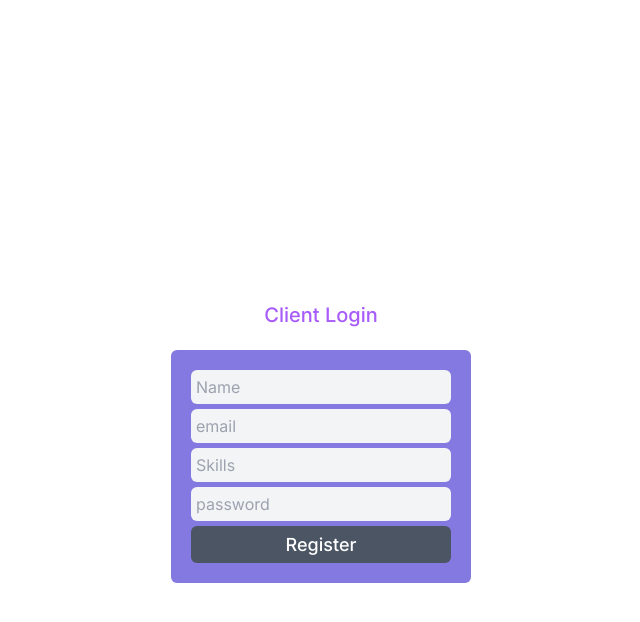
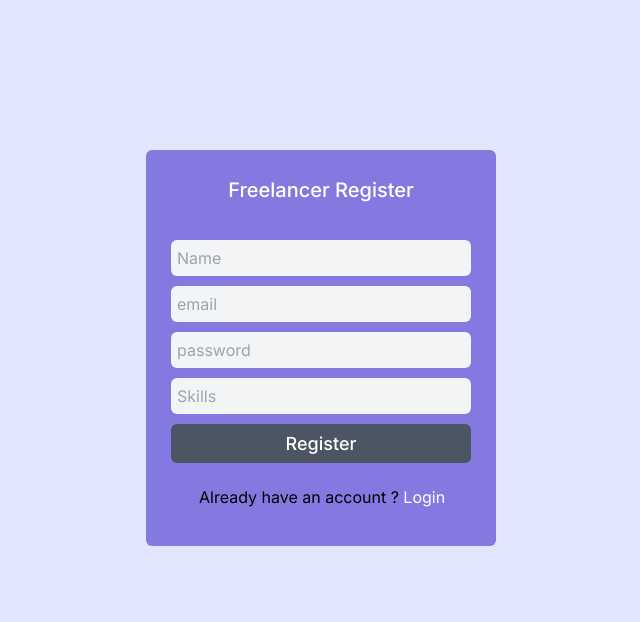
Before and after one commit to AlamRishad/django-marketplace, a Django app: page /reg/freelancer in a window 1280 px wide. Shown: the top 622 px of the page, without its empty margins (319-959 px from the left). Run offline with Django 4.2, Linux system fonts and the light colour scheme; some libraries are stand-ins or nearby versions.

Commit message:
UI Change

```diff
--- a/main/templates/Blog/blogs.html
+++ b/main/templates/Blog/blogs.html
@@ -4,7 +4,7 @@
         {% comment %} Search {% endcomment %}
         {% include 'components/searchBar.html' %}
 
-        <div class=" mx-auto">
+        <div class=" pl-30px ">
             <div class="bg-green-600 p-2 mt-2 inline-block rounded-md  ">
                 <a href="/blog/create">
                     <button>Add Blog</button>
--- a/main/templates/components/base_min.html
+++ b/main/templates/components/base_min.html
@@ -13,7 +13,7 @@
     <link href="https://fonts.googleapis.com/css2?family=Inter:wght@100;200;300;400;500;600;700;800;900&display=swap" rel="stylesheet">
     <title>Kaj Dorkar</title>
 </head>
-<body class=" font-inter ">
+<body class=" font-inter bg-indigo-100 ">
 
     {% comment %} Main container {% endcomment %}
     {% block container %}
--- a/main/templates/components/header.html
+++ b/main/templates/components/header.html
@@ -3,7 +3,7 @@
     <div class=" flex items-center">
         <div class="  grow-0 text-[32px] font-semibold mr-[90px] grow-2  " > <span class="text-primary" >KAAJ</span> <span class=" text-secondary " >DORKAR</span> </div>
         <div class=" flex  text-[20px]  ">
-            <div class=" mr-[35px] text-primary cursor-pointer " ><a href="/">Home</a></div>
+            <div class=" mr-[35px] text-textSecondary cursor-pointer " ><a href="/home">Home</a></div>
             <div class=" mr-[35px] text-textSecondary cursor-pointer " ><a href="/jobs">Browse jobs</a></div>
             <div class=" mr-[35px] text-textSecondary cursor-pointer " ><a href="/job/create">New Job</a></div>
             <div class=" mr-[35px] text-textSecondary cursor-pointer " ><a href="/blogs">Blog</a></div>
--- a/main/templates/freelancer/FreelancerReg.html
+++ b/main/templates/freelancer/FreelancerReg.html
@@ -1,14 +1,18 @@
 {% extends 'components/base_min.html' %}
 
 {% block container %}
-<div class="mx-auto max-w-[300px] pt-[300px] ">
-    <h1 class="text-primary font-medium text-[20px] text-center mb-[20px] " >Client Login</h1>
-    <form class="flex flex-col gap-[5px] p-[20px] bg-secondary rounded-md " action="" method="post" >{% csrf_token %}
-        <input class="p-[5px] rounded-md bg-gray-100" type="text" placeholder="Name" name="name">
-        <input class="p-[5px] rounded-md bg-gray-100" type="text" placeholder="email" name="email">
-        <input class="p-[5px] rounded-md bg-gray-100" type="text" placeholder="Skills" name="skills">
-        <input class="p-[5px] rounded-md bg-gray-100" type="password" placeholder="password" name="password">
-        <button class="p-[5px] rounded-md bg-gray-600 font-medium text-[18px] text-white " type="submit" >Register</button>
+
+<div class="mx-auto  max-w-[350px] pt-[150px] ">
+
+    <form class="flex flex-col gap-[10px] p-[25px] bg-secondary rounded-md " action="" method="post" >{% csrf_token %}
+        <h1 class="text-white font-medium text-[20px] text-center mb-[25px] " >Freelancer Register</h1>
+        <input class="p-[6px] rounded-md bg-gray-100" type="text" placeholder="Name" name="name">
+        <input class="p-[6px] rounded-md bg-gray-100" type="text" placeholder="email" name="email">
+        <input class="p-[6px] rounded-md bg-gray-100" type="password" placeholder="password" name="password">
+        <input class="p-[6px] rounded-md bg-gray-100" type="text" placeholder="Skills" name="skills">
+        <button class="p-[6px] rounded-md bg-gray-600 font-medium text-[18px] text-white " type="submit" >Register</button>
+        <span  class="pl-7 pt-3 pb-3">Already have an account ? <a class = "text-white"href="/login/freelancer">Login</a></span>
     </form>
+
 </div>
 {% endblock %}
--- /dev/null
+++ b/main/templates/public/firstpage.html
@@ -0,0 +1,2 @@
+<div class=" mr-[35px] text-textSecondary cursor-pointer " ><a href="/login/client/">Login as a Client</a></div>
+<div class=" mr-[35px] text-textSecondary cursor-pointer " ><a href="/login/freelancer/">Login as a Freelancer</a></div>
--- a/main/urls.py
+++ b/main/urls.py
@@ -3,7 +3,8 @@ from . import views
 
 
 urlpatterns = [
-    path('', views.index, name='index'),
+    path('', views.firstpage, name='firstpage'),
+    path('home/', views.home, name='home'),
     path('jobs/', views.jobsFeed, name='jobsFeed'),
     path('jobs/<id>', views.jobDetails, name='jobsFeed'),
     path('jobs/bid/<jobId>', views.bid, name='bid'),
--- a/main/views.py
+++ b/main/views.py
@@ -10,10 +10,10 @@ from django.contrib.auth import authenticate, login, logout
 
 
 
+def firstpage(request):
+    return render(request, 'public/firstpage.html')
 
-
-def index(request):
-
+def home(request):
     return render(request, 'public/test.html')
 
 def jobsFeed(request):
@@ -70,7 +70,7 @@ def bid(request, jobId):
 
     print("job: "+jobId)
 
-    return render(request, 'public/bid.html')
+    return redirect(jobDetails)
 
 
 def freelancerRegister(request):
@@ -165,7 +165,7 @@ def freelancerLogin(request):
 
 def logoutUser(request):
     logout(request)
-    return redirect(clientLogin)
+    return redirect(firstpage)
 
 def jobCreate(request):
     session_email = request.user.email
```
Also changed, not shown: main/templates/client/clientJobCreate.html (+9 -7 lines), main/templates/client/clientLogin.html (+10 -6 lines), main/templates/client/clientReg.html (+11 -7 lines), main/templates/freelancer/freelancerLogin.html (+10 -6 lines), main/templates/public/bid.html (+9 -6 lines), db.sqlite3.
